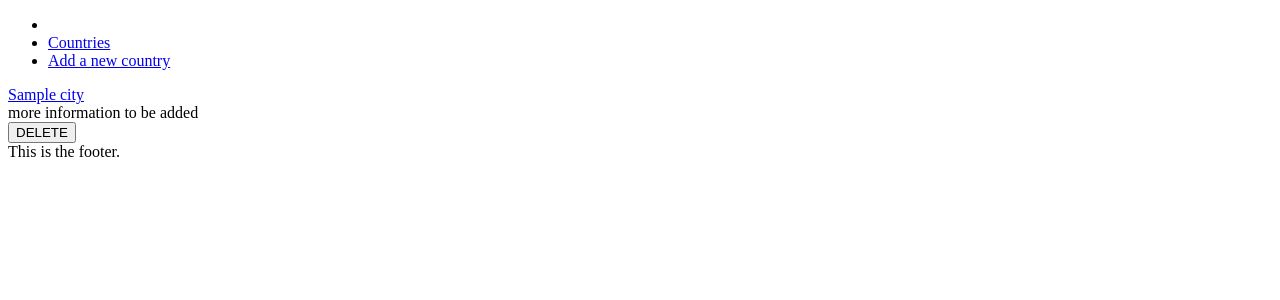
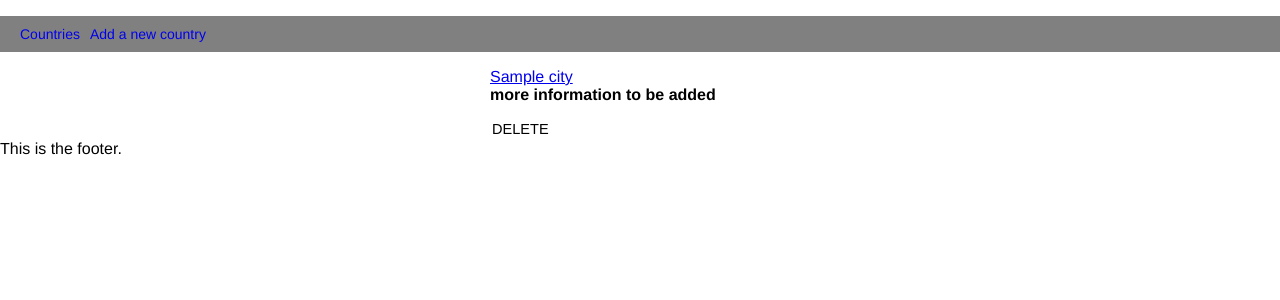
Before and after one commit to Corrine2212/project_01_travel_bucket_list, a Flask app: template templates/cities/index.html in a window 1280 px wide. Shown: the top 300 px of the page. Run offline with Flask 3, Linux system fonts and the light colour scheme; the template is opened without the code that fills it: most values are stand-ins (such as "Sample title", 1, 10 or a date in 2020); parts of the project's set-up code (start-up, migrations or seed data) failed here and were passed over.

Commit message:
added style.css and created the db

```diff
--- a/static/style.css
+++ b/static/style.css
@@ -1,9 +1,96 @@
 /* body stylings */
-
-/* body {
+body{
+    font-family: "Helvetica", arial, sans-serif; font-size: 16px;
     margin: 0;
-} */
+}
 
 /* header stylings */
 
 /* footer stylings */
+
+.book {
+border: 1px solid #ccc;
+width: 300px;
+min-height: 68px;
+padding: 10px;
+display: flex;
+line-height: 18px;
+margin-bottom: 10px;
+}
+
+.name {
+font-weight: bold;
+margin-bottom: 0.5em;
+margin-right: 0.3em;
+}
+
+.publisher{
+color: #8899a6;
+font-size: 13px;
+margin-left: 20px;
+}
+
+.buttons {
+margin-top: 10px;
+margin-left: 2px;
+font-size: 1.4em;
+color: #aab8c2;
+}
+
+.buttons i {
+width: 80px;
+}
+
+input, select, button {
+font-size: 100%;
+width : 100%;
+padding: 10px;
+margin: 10px;
+box-sizing: border-box;
+}
+
+.trash-button{
+display: contents;
+font-size: 65%;
+}
+
+.delete-form{
+display: inline;
+}
+
+.menu{
+display: flex;
+padding: 10px;
+background-color: grey;
+color: white;
+}
+
+.menu li a{
+text-decoration: none;
+}
+
+.menu li a:visited{
+color: white;
+}
+
+.menu li{
+padding-right: 10px;
+list-style: none;
+color: white;
+font-family: "Helvetica", arial, sans-serif; font-size: 14px;
+}
+
+.container{
+display: flex;
+flex-wrap: wrap;
+width: 300px;
+margin: 0 auto;
+}
+
+#home-image {
+width:100vw;
+height:100vh;
+background-image: url('images/library.jpg');
+background-repeat: no-repeat;
+background-size: cover;
+}
```
Also changed, not shown: work_log/day_2_saturday.md (+5 -3 lines).
